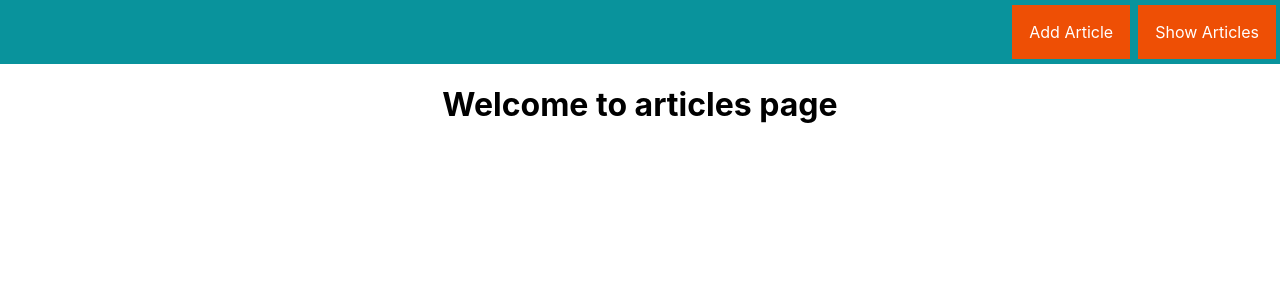
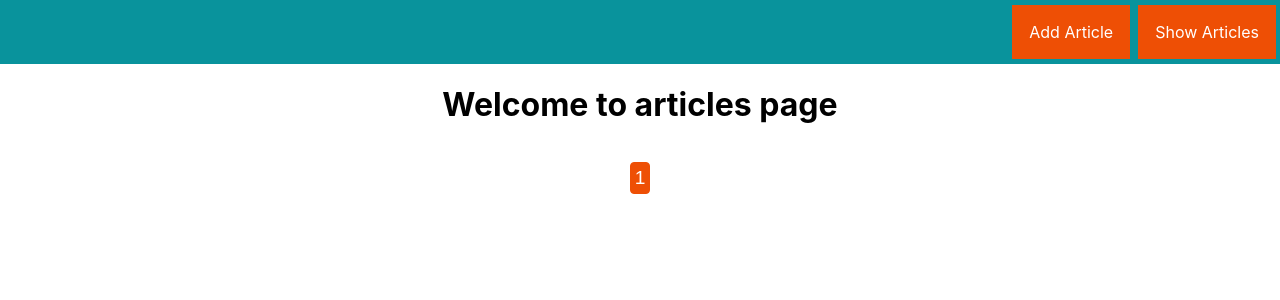
Before and after one commit to Nimish-Paranjape/articles-app, a React (Create React App) app: page /articles in a window 1280 px wide. Shown: the top 300 px of the page. Built offline with nearby package versions, Linux system fonts and the light colour scheme.

Commit message:
Pagination Done. Share button fixed. Fixed overflow issues

```diff
--- a/src/App.js
+++ b/src/App.js
@@ -4,17 +4,13 @@ import { BrowserRouter, Route } from 'react-router-dom'
 import ShowArticles from './containers/ShowArticles/ShowArticles';
 import AddArticle from './containers/AddArticle/AddArticle';
 
-function App() {
+function App(props) {
   return (
     <BrowserRouter>
       <div className="App">
         <Navbar />
-        <Route path='/articles'>
-          <ShowArticles />
-        </Route>
-        <Route path='/add-article'>
-          <AddArticle />
-        </Route>
+        <Route path='/articles' component={ShowArticles} />
+        <Route path='/add-article' component={AddArticle} />
       </div>
     </BrowserRouter>
   );
--- a/src/components/Modal/Modal.css
+++ b/src/components/Modal/Modal.css
@@ -2,7 +2,7 @@
     z-index: 2;
     position: fixed;
     height: 90%;
-    width: 80%;
+    width: 85%;
     display: flex;
     flex-direction: column;
     align-items: center;
--- /dev/null
+++ b/src/components/Pagination/Pagination.js
@@ -0,0 +1,46 @@
+import React from 'react';
+import Aux from '../../containers/hoc/auxilliary';
+
+const pagination = props => {
+    let previousPage = null;
+    let nextPage = null;
+    let buttons = [];
+    const currentPage = props.page;
+    if(currentPage>1){
+        previousPage = currentPage - 1;
+        buttons.push(
+            <button
+                key={previousPage}
+                value={previousPage}
+                onClick={e => props.navigate(e)}>
+            {previousPage}
+            </button>
+        );
+    }
+    buttons.push(
+        <button
+            key={currentPage}
+            value={currentPage}
+            onClick={e => props.navigate(e)}>
+        {currentPage}
+        </button>
+    );
+    if(currentPage*2<props.totalItems){
+        nextPage = currentPage + 1;
+        buttons.push(
+            <button
+                key={nextPage}
+                value={nextPage}
+                onClick={e => props.navigate(e)}>
+            {nextPage}
+            </button>
+        );
+    }
+    return (
+        <Aux>
+            {buttons}
+        </Aux>
+    );
+}
+
+export default pagination;
--- a/src/containers/AddArticle/AddArticle.css
+++ b/src/containers/AddArticle/AddArticle.css
@@ -13,11 +13,23 @@
     border: 1px solid #ee4f05;
     border-radius: 4px;
     padding: 4px;
+    cursor: pointer;
 }
 
 .add-article button:hover,
 .add-article button:active {
-    cursor: pointer;
     background-color: white;
     color: #ee4f05;
 }
+
+.add-article button:disabled {
+    background-color: white;
+    color: gray;
+    cursor: not-allowed;
+}
+
+.pagination {
+    display: flex;
+    align-items: center;
+    justify-content: center;
+}
--- a/src/containers/AddArticle/AddArticle.js
+++ b/src/containers/AddArticle/AddArticle.js
@@ -3,6 +3,7 @@ import Modal from '../../components/Modal/Modal';
 import NewArticle from '../../components/NewArticle/NewArticle';
 import SingleArticle from '../../components/SingleArticle/SingleArticle';
 import ShareArticle from '../ShareArticle/ShareArticle';
+import Pagination from '../../components/Pagination/Pagination';
 import { connect } from 'react-redux'
 import { fetchArticlesInit, addArticleInit } from '../../store/actions'
 import './AddArticle.css';
@@ -12,7 +13,15 @@ const AddArticle = props => {
     let [showShareModal, toggleShareModal] = useState(false);
     let [newArticle, updateArticle] = useState({ id: null, title: '', content: '' });
 
-    useEffect(() => props.fetchArticlesInit(1), []);
+    useEffect(() => {
+        const search = props.location.search;
+        const params = new URLSearchParams(search);
+        let page = params.get('page');
+        if(!page)
+            page = 1;
+        console.log(page);
+        props.fetchArticlesInit(page);
+    }, [props.location]);
 
     const addHandler = () => {
         toggleAddModal(false);
@@ -47,6 +56,23 @@ const AddArticle = props => {
         updateArticle({id: null, title: '', content: ''});
     }
 
+    const getPage = () => {
+        const search = props.location.search;
+        const params = new URLSearchParams(search);
+        let page = params.get('page');
+        console.log(page);
+        if(page){
+            page = parseInt(page);
+            return page;
+        }
+        return  1;
+    }
+
+    const navigateToPage = source => {
+        const url = props.history.location.pathname + '?page=' + source.target.value;
+        props.history.push(url);
+    }
+
     return (
         <div className="add-article">
             <h1>Welcome to new-article page.</h1>
@@ -79,13 +105,17 @@ const AddArticle = props => {
                     );
                 })}
             </div>
+            <div className="pagination">
+                <Pagination page={getPage()} totalItems={props.totalItems} navigate={navigateToPage} />
+            </div>
         </div>
     );
 }
 
 const mapStateToProps = state => {
     return {
-        articles: state.articles
+        articles: state.articles,
+        totalItems: state.totalItems
     };
 }
 
--- a/src/containers/ShareArticle/ShareArticle.css
+++ b/src/containers/ShareArticle/ShareArticle.css
@@ -11,7 +11,7 @@
     justify-content: center;
     align-items: center;
     border: 1px solid black;
-    width: 20rem;
+    margin: 2rem;
 }
 
 .social-media-inputs div{
--- a/src/containers/ShareArticle/ShareArticle.js
+++ b/src/containers/ShareArticle/ShareArticle.js
@@ -198,7 +198,7 @@ const ShareArticle = props => {
                         <p>{form.error}</p>
                     </div>
                 ) : null}
-                <button type="button" onClick={shareHandler} >Share</button>
+                <button type="button" disabled={!form.valid} onClick={shareHandler}>Share</button>
             </div>
             <button type="button" onClick={() => props.click(false)}>X</button>
         </div>
--- a/src/containers/ShowArticles/ShowArticles.js
+++ b/src/containers/ShowArticles/ShowArticles.js
@@ -2,13 +2,39 @@ import React, { useEffect } from 'react';
 import { connect } from 'react-redux';
 import { fetchArticlesInit, deleteArticle } from '../../store/actions';
 import SingleArticle from '../../components/SingleArticle/SingleArticle';
+import Pagination from '../../components/Pagination/Pagination';
 
 const Articles = props => {
 
-    useEffect(() => props.fetchArticlesInit(1), []);
+    useEffect(() => {
+        const search = props.location.search;
+        const params = new URLSearchParams(search);
+        let page = params.get('page');
+        if(!page)
+            page = 1;
+        console.log(page);
+        props.fetchArticlesInit(page);
+    }, [props.location]);
 
     const deleteHandler = id => {
         props.deleteArticle(id);
+    }
+
+    const getPage = () => {
+        const search = props.location.search;
+        const params = new URLSearchParams(search);
+        let page = params.get('page');
+        console.log(page);
+        if(page){
+            page = parseInt(page);
+            return page;
+        }
+        return  1;
+    }
+
+    const navigateToPage = source => {
+        const url = props.history.location.pathname + '?page=' + source.target.value;
+        props.history.push(url);
     }
 
     return (
@@ -24,13 +50,17 @@ const Articles = props => {
                         option="delete" />
                 );
             })}
+            <div className="pagination">
+                <Pagination page={getPage()} totalItems={props.totalItems} navigate={navigateToPage} />
+            </div>
         </div>
     );
 }
 
 const mapStateToProps = state => {
     return {
-        articles: state.articles
+        articles: state.articles,
+        totalItems: state.totalItems
     };
 }
 
--- a/src/sagas/article.js
+++ b/src/sagas/article.js
@@ -23,12 +23,17 @@ function* addArticleSaga(action) {
     yield call(fetchArticlesSaga);
 }
 
-function* fetchArticlesSaga() {
+function* fetchArticlesSaga(action) {
     let articles = [];
+    const page = action.payload ? action.payload : 1;
+    const itemsToSkip = (page-1)*2;
+    let totalItems = 0;
     const resData = yield localStorage.getItem('articles');
     if(resData)
         articles = JSON.parse(resData);
-    yield put(fetchArticlesSuccess(articles));
+    totalItems = articles.length;
+    articles = articles.slice(itemsToSkip, itemsToSkip+2);
+    yield put(fetchArticlesSuccess({articles: articles, totalItems: totalItems}));
 }
 
 function* deleteArticleSaga(action) {
--- a/src/store/actions.js
+++ b/src/store/actions.js
@@ -15,10 +15,10 @@ export const fetchArticlesInit = page => {
     };
 }
 
-export const fetchArticlesSuccess = articles => {
+export const fetchArticlesSuccess = obj => {
     return {
         type: FETCH_ARTICLES_SUCCESS,
-        payload: articles
+        payload: obj
     };
 }
 
--- a/src/store/reducer.js
+++ b/src/store/reducer.js
@@ -1,14 +1,16 @@
 import { FETCH_ARTICLES_SUCCESS } from './constants';
 
 let initialState = {
-    articles: []
+    articles: [],
+    totalItems: 0
 }
 
 const reducer = (state=initialState, action) => {
     switch(action.type) {
         case FETCH_ARTICLES_SUCCESS:
             return {
-                articles: action.payload
+                articles: action.payload.articles,
+                totalItems: action.payload.totalItems
             };
         default:
             return state;
```
Also changed, not shown: 1 other file (tests, documents, lock files or other folders).
